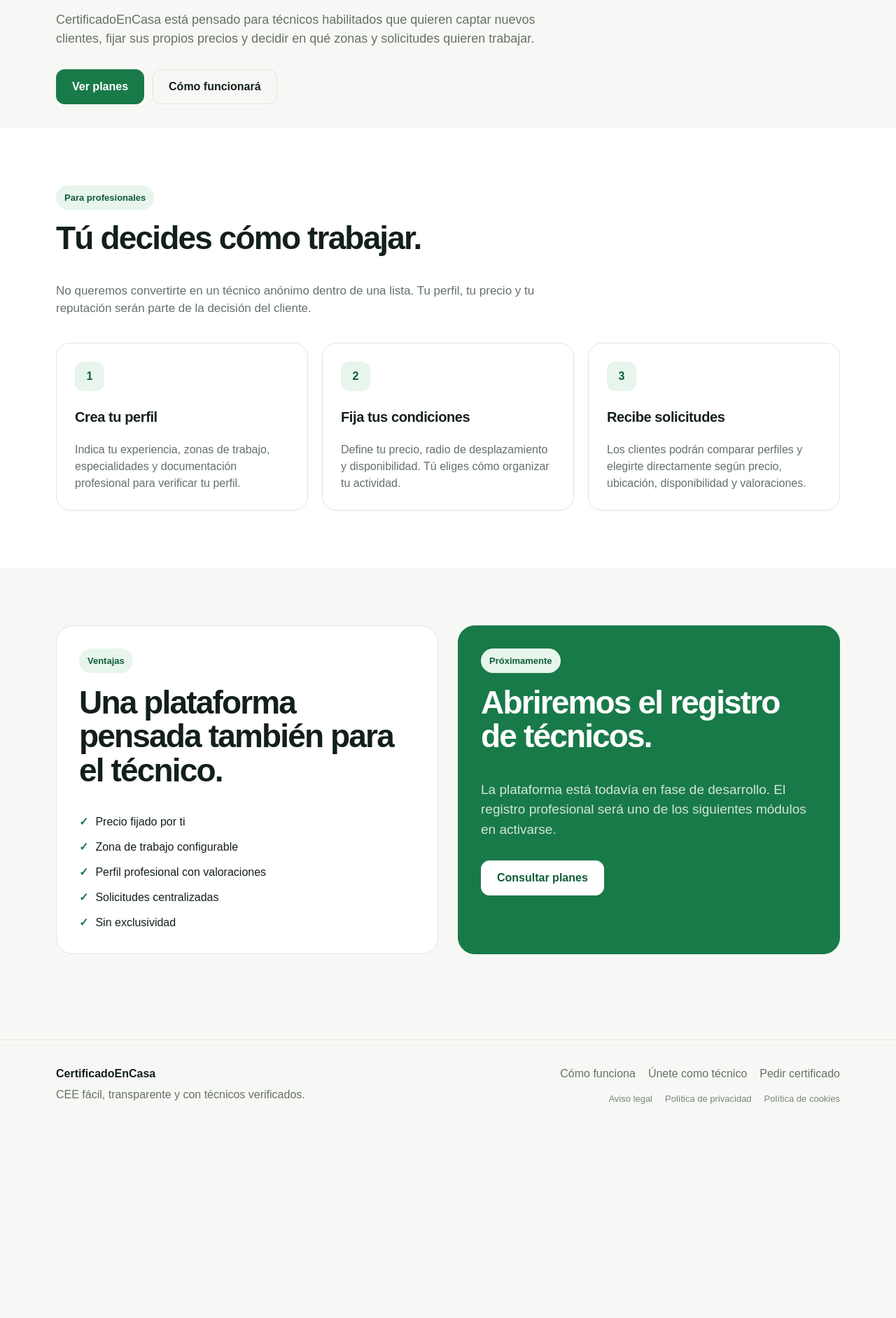
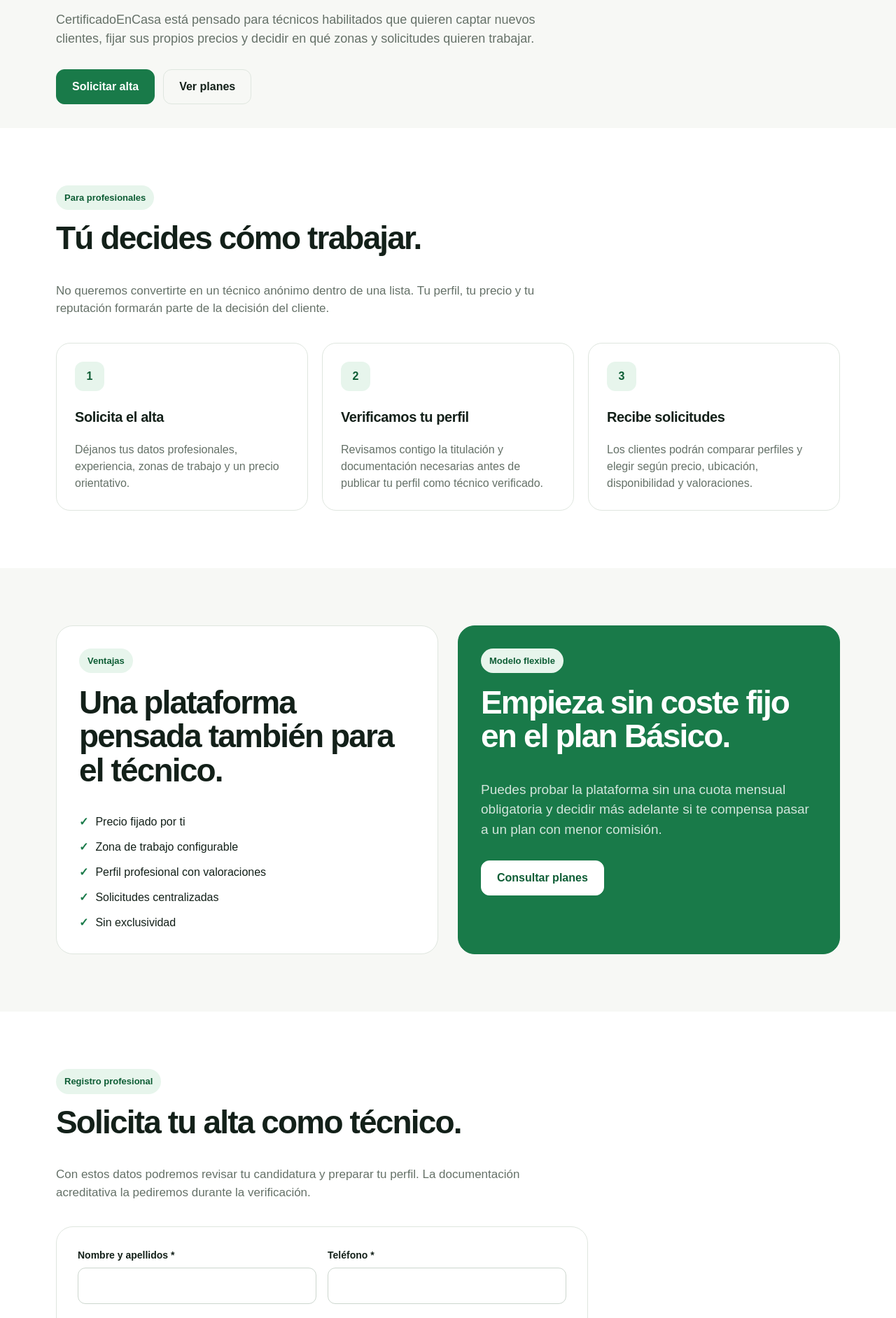
Before and after one commit to Javimenmes96/CertificadoEnCasa, a Next.js app: page /unete-como-tecnico in a window 1280 px wide. Shown: the part 396-2280 px from the top of the page at 70% size. Before the commit the page ends 2013 px from the top, so only its background shows below. Built offline with nearby package versions, Linux system fonts and the light colour scheme.

Commit message:
Activate technician registration page

```diff
--- a/app/unete-como-tecnico/page.tsx
+++ b/app/unete-como-tecnico/page.tsx
@@ -1,4 +1,5 @@
 import Link from "next/link";
+import TechnicianForm from "./TechnicianForm";
 
 export default function UneteComoTecnicoPage() {
   return (
@@ -12,8 +13,8 @@ export default function UneteComoTecnicoPage() {
             fijar sus propios precios y decidir en qué zonas y solicitudes quieren trabajar.
           </p>
           <div className="hero-actions">
-            <Link href="/precios" className="button">Ver planes</Link>
-            <Link href="#como-funciona" className="button button-secondary">Cómo funcionará</Link>
+            <Link href="#registro" className="button">Solicitar alta</Link>
+            <Link href="/precios" className="button button-secondary">Ver planes</Link>
           </div>
         </div>
       </section>
@@ -23,23 +24,23 @@ export default function UneteComoTecnicoPage() {
           <div className="section-heading">
             <span className="eyebrow">Para profesionales</span>
             <h2 style={{ marginTop: 16 }}>Tú decides cómo trabajar.</h2>
-            <p>No queremos convertirte en un técnico anónimo dentro de una lista. Tu perfil, tu precio y tu reputación serán parte de la decisión del cliente.</p>
+            <p>No queremos convertirte en un técnico anónimo dentro de una lista. Tu perfil, tu precio y tu reputación formarán parte de la decisión del cliente.</p>
           </div>
           <div className="grid-3">
             <article className="card">
               <div className="card-number">1</div>
-              <h3>Crea tu perfil</h3>
-              <p>Indica tu experiencia, zonas de trabajo, especialidades y documentación profesional para verificar tu perfil.</p>
+              <h3>Solicita el alta</h3>
+              <p>Déjanos tus datos profesionales, experiencia, zonas de trabajo y un precio orientativo.</p>
             </article>
             <article className="card">
               <div className="card-number">2</div>
-              <h3>Fija tus condiciones</h3>
-              <p>Define tu precio, radio de desplazamiento y disponibilidad. Tú eliges cómo organizar tu actividad.</p>
+              <h3>Verificamos tu perfil</h3>
+              <p>Revisamos contigo la titulación y documentación necesarias antes de publicar tu perfil como técnico verificado.</p>
             </article>
             <article className="card">
               <div className="card-number">3</div>
               <h3>Recibe solicitudes</h3>
-              <p>Los clientes podrán comparar perfiles y elegirte directamente según precio, ubicación, disponibilidad y valoraciones.</p>
+              <p>Los clientes podrán comparar perfiles y elegir según precio, ubicación, disponibilidad y valoraciones.</p>
             </article>
           </div>
         </div>
@@ -59,10 +60,10 @@ export default function UneteComoTecnicoPage() {
             </ul>
           </div>
           <div className="panel highlight">
-            <span className="eyebrow">Próximamente</span>
-            <h2 style={{ marginTop: 18 }}>Abriremos el registro de técnicos.</h2>
+            <span className="eyebrow">Modelo flexible</span>
+            <h2 style={{ marginTop: 18 }}>Empieza sin coste fijo en el plan Básico.</h2>
             <p className="lead">
-              La plataforma está todavía en fase de desarrollo. El registro profesional será uno de los siguientes módulos en activarse.
+              Puedes probar la plataforma sin una cuota mensual obligatoria y decidir más adelante si te compensa pasar a un plan con menor comisión.
             </p>
             <div className="hero-actions">
               <Link href="/precios" className="button" style={{ background: "white", color: "var(--brand-dark)", borderColor: "white" }}>
@@ -72,6 +73,17 @@ export default function UneteComoTecnicoPage() {
           </div>
         </div>
       </section>
+
+      <section className="section section-white" id="registro">
+        <div className="container">
+          <div className="section-heading">
+            <span className="eyebrow">Registro profesional</span>
+            <h2 style={{ marginTop: 16 }}>Solicita tu alta como técnico.</h2>
+            <p>Con estos datos podremos revisar tu candidatura y preparar tu perfil. La documentación acreditativa la pediremos durante la verificación.</p>
+          </div>
+          <TechnicianForm />
+        </div>
+      </section>
     </>
   );
 }
```
